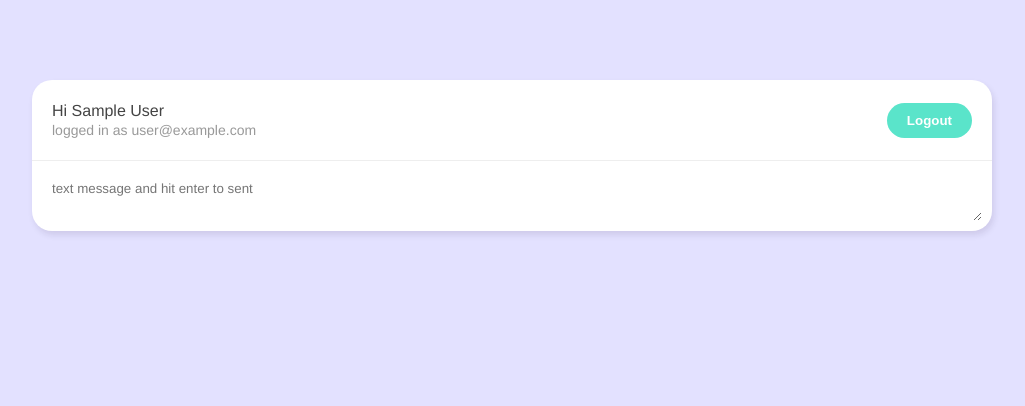
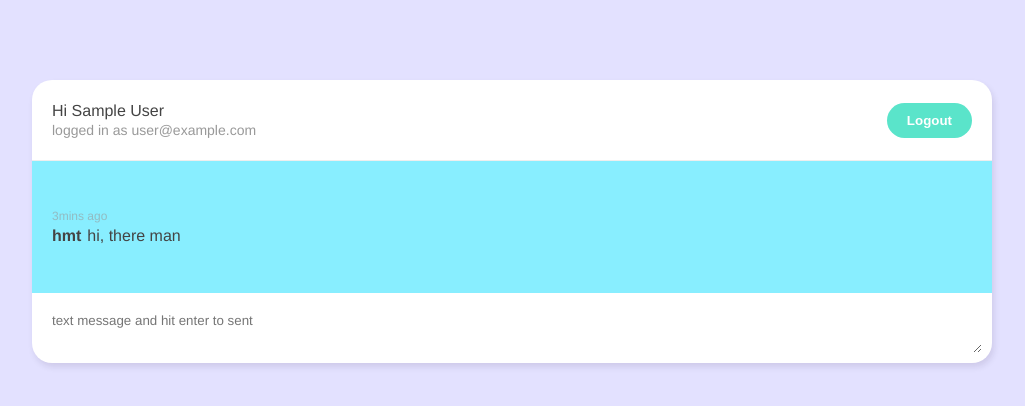
Before and after one commit to MyintSanWin/LiveChatRoom-App, a Vue app: page /chatroom in a window 1280 px wide. Shown: the top 406 px of the page, without its empty margins (128-1153 px from the left). Built offline with nearby package versions, Linux system fonts and the light colour scheme; no server answers; sample sign-in values are in the browser's storage.

Commit message:
make design chat message,time and user in chat window

```diff
--- /dev/null
+++ b/src/components/ChatWindow.vue
@@ -0,0 +1,44 @@
+<template>
+<div class="chat-window">
+        <div class="messages">
+            <div class="single">
+                <span class="created-at">3mins ago</span>
+                <span class="name">hmt</span>
+                <span class="message">hi, there man</span>
+            </div>
+        </div>
+</div>
+</template>
+
+<script>
+export default {
+
+}
+</script>
+
+<style>
+.chat-window{
+    background:#8eff;
+    padding: 30px 20px;
+}
+.single{
+    margin: 18px 0;
+
+}
+.created-at{
+    display: block;
+    color: #9999;
+    font-size: 12px;
+    margin-bottom: 4px;
+}
+.name{
+    font-weight: bold;
+    margin-right: 6px;
+
+}
+.message{
+    max-height: 400px;
+    overflow: auto;
+
+}
+</style>
--- a/src/views/Chatroom.vue
+++ b/src/views/Chatroom.vue
@@ -1,6 +1,7 @@
 <template>
   <div class="container">
         <Navbar/>
+        <ChatWindow/>
         <NewChatForm/>
   </div>
 </template>
@@ -11,8 +12,9 @@
 import getUser from '../composables/getUser'
 import {useRouter} from 'vue-router'
 import NewChatForm from '../components/NewChatForm.vue'
+import ChatWindow from '../components/ChatWindow.vue'
 export default {
-  components: { Navbar ,NewChatForm},
+  components: { Navbar ,NewChatForm, ChatWindow},
   setup(){
     let{user}=getUser();
     let router=useRouter();
```
